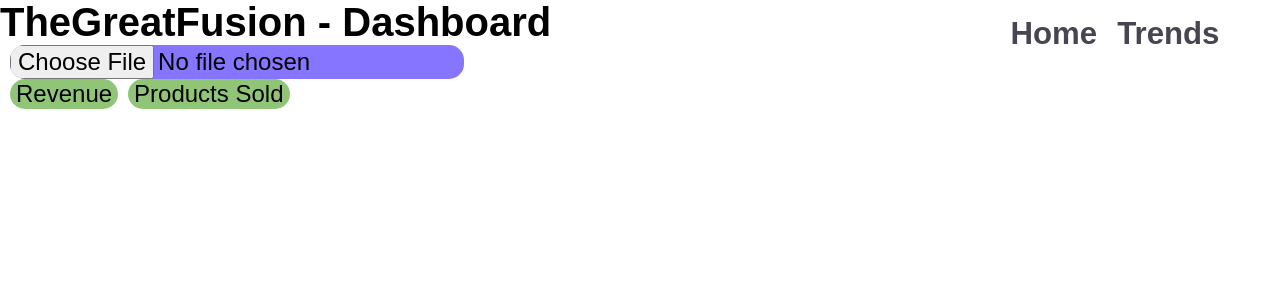
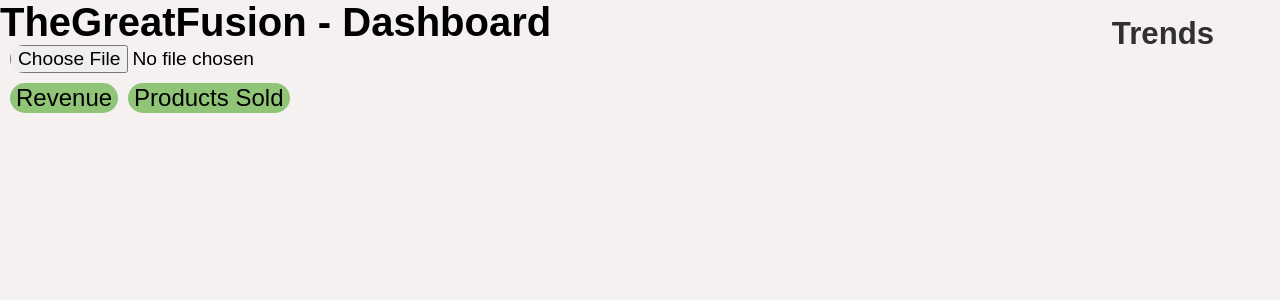
Before and after one commit to nhorvin/2023_TheGreatFusion_Dashboard, a React (Create React App) app in the folder frontend/: page / in a window 1280 px wide. Shown: the top 300 px of the page. Built offline with nearby package versions, Linux system fonts and the light colour scheme.

Commit message:
# Scraper in navigatie

```diff
--- a/frontend/public/Scraper.html
+++ b/frontend/public/Scraper.html
@@ -4,6 +4,10 @@
   <title>WordCount Upload</title>
 </head>
 <body>
+  <div id="header">
+    <a href="http://localhost:3000" style="float: right; margin-right: 5%; font-family: 'Poppins', sans-serif; font-size: 1.95rem; font-weight: 600; text-decoration: none; color: black;">Home </a>
+  </div>
+
   <h1>WordCount Upload</h1>
 
   <input type="file" id="csv-upload" accept=".csv" multiple>
@@ -11,6 +15,7 @@
   <div id="chart-container">
     <canvas id="column-chart"></canvas>
   </div>
+  <script src="/Header/Header.js" type="text/jsx"></script>
 
   <script src="https://cdn.jsdelivr.net/npm/chart.js"></script>
   <script>
--- a/frontend/src/App.js
+++ b/frontend/src/App.js
@@ -3,9 +3,11 @@ import { BrowserRouter, Routes } from 'react-router-dom';
 import { Route } from 'react-router';
 
 
+
 import BaseLayout from './BaseLayout';
 import './custom.css';
 import Home from './Dashboard';
+//import Scraper from './Scraper';
 
 
 const App = () => {
@@ -16,7 +18,8 @@ const App = () => {
           {/* De index element moet naar de homepage als we die hebben */}
           <Route path="/" element={<BaseLayout />}>
             <Route index element={<Home />} />
-            {/* <Route element={<Login />} path="/scraper" /> */}
+            {/* <Route path="/Scraper" element={<Scraper />} /> */}
+
 
           </Route>
         </Routes>
--- a/frontend/src/Dashboard.js
+++ b/frontend/src/Dashboard.js
@@ -461,9 +461,9 @@ const Dashboard = () => {
           error
         ) : (
           <>
-            <canvas id="chart" style={{ maxWidth: "45%" , maxHeight: "1200px", minHeight: "1200px" }}></canvas>
+            <canvas className="canvas1" id="chart" style={{ maxWidth: "45%" , maxHeight: "1200px", minHeight: "1200px" }}></canvas>
             {/* <canvas id="chartProductSoldYear" style={{ maxWidth: "45%", maxHeight: "1200px", minHeight: "1200px"}}></canvas> */}
-            <canvas id="chartByMonth" style={{ maxWidth: "45%", maxHeight: "1200px" }}></canvas>
+            <canvas className="canvas2" id="chartByMonth" style={{ maxWidth: "45%", maxHeight: "1200px" }}></canvas>
 
           </>
         )}
--- a/frontend/src/Header/Header.js
+++ b/frontend/src/Header/Header.js
@@ -16,19 +16,9 @@ const routeChange = () =>{
         <div className="header-basic">
             <header>
                 <ul className="list-inline">
-
-                    {/* <div className='logo' onClick={routeChange}></div>
-                    <div className='laak' ><HeadItem text="LAAK"  /></div>
-                    <div className='lijn'><HeadItem text="____________________"/></div>
-                    <div className='theater'><HeadItem  text="THEATER" /></div> */}
-
-
                     <div className='basic'>
-                        <HeadItem link="/" text="Home" />
-                        <HeadItem link="/Trends" text="Trends" />
-
+                        <HeadItem link="/Scraper.html" text="Trends" />
                     </div>
-
                 </ul>
             </header>
         </div>
--- a/frontend/src/custom.css
+++ b/frontend/src/custom.css
@@ -1,5 +1,5 @@
 :root {
-    --adoXiketic: #1B1725;
+    --adoGrey: #F6F1F1;
     --adoLightGreen: #90C578;
     --adoMediumPurple: #8675FE;
     --adoRedCrayola: #FD024F;
@@ -7,6 +7,10 @@
 
 @import url('https://fonts.googleapis.com/css2?family=Poppins:ital,wght@0,100;0,300;0,400;0,500;0,600;0,700;0,800;0,900;1,100;1,900&display=swap');
 
+body {
+    background-color: var(--adoGrey);
+
+  }
 
 .list-inline {
     list-style-type: none;
@@ -74,11 +78,16 @@
   }
 
   .csv input{
-    background-color: var(--adoMediumPurple) ;
+    /* background-color: var(--adoMediumPurple) ; */
     border-style: none;
     font-family: 'Poppins', sans-serif;
     font-style: 200;
-    font-size: 1.5rem;
+    font-size: 1.2rem;
     border-radius: 15px;
+    margin-bottom: 10px;
     margin-left: 10px;
   }
+
+  .canvas1 {
+
+  }
```
